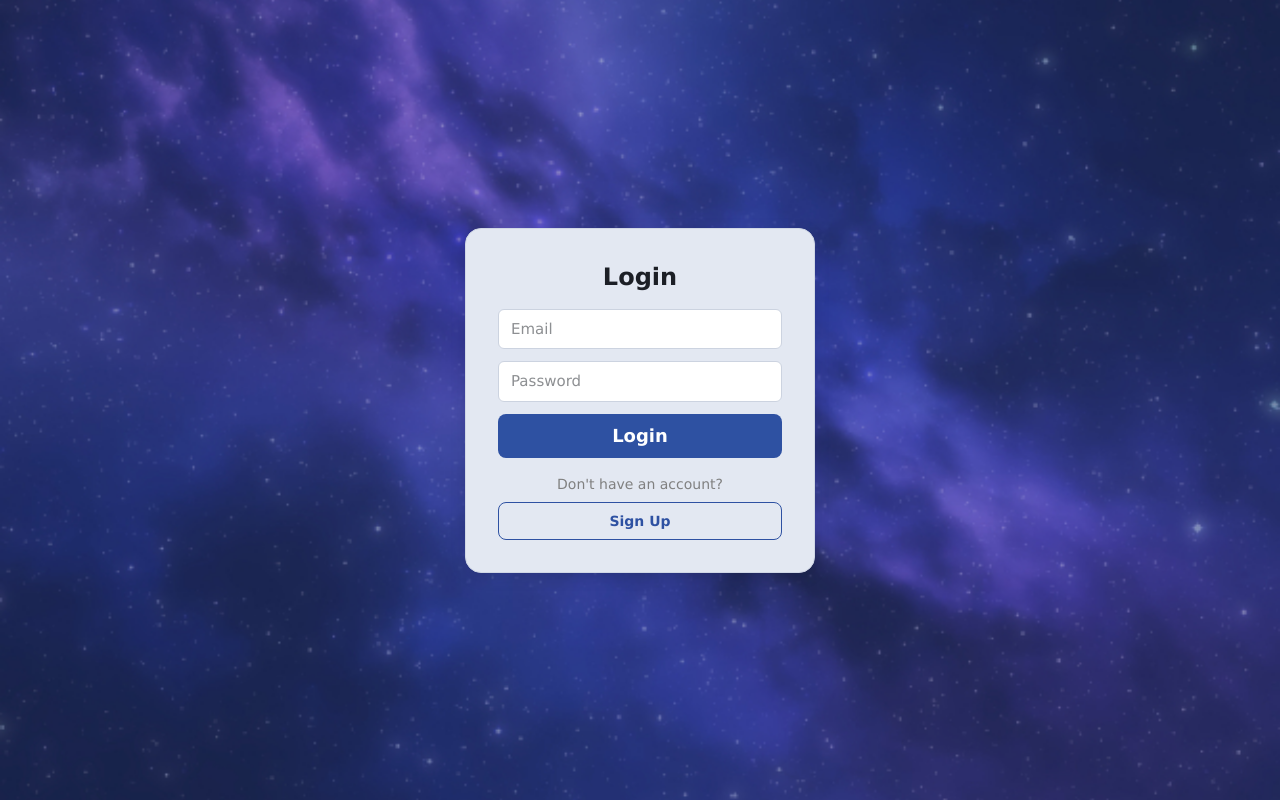
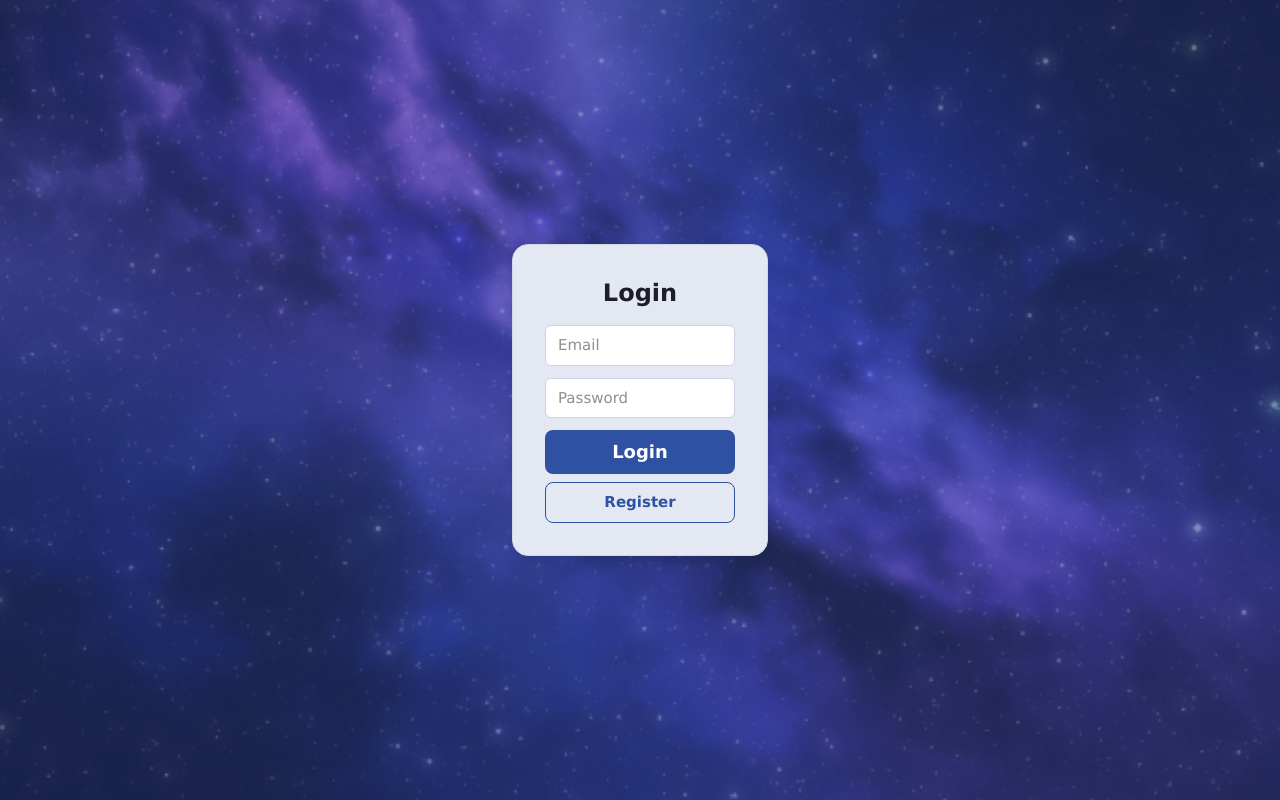
Before and after one commit to avtr-inanca/APLICACION-WEB-SPA-NEXTJS, a Next.js app: page / in a window 1280 px wide. Built offline with nearby package versions, Linux system fonts and the light colour scheme; no server answers.

Commit message:
login page UI cleanup

```diff
--- a/app/page.tsx
+++ b/app/page.tsx
@@ -1,31 +1,30 @@
-'use client';
+"use client";
 import { useState } from 'react';
 import { supabase } from '@/lib/supabaseClient';
 import "./styles/pages/login.css"
 
-export default function HomePage() {
-	const [email, setEmail] = useState('');
-	const [password, setPassword] = useState('');
-	const [isLogin, setIsLogin] = useState(true);
-	const [message, setMessage] = useState('');
+export default function LoginPage() {
+	const [email, setEmail] = useState("");
+	const [password, setPassword] = useState("");
+	const [loginMode, setLoginMode] = useState(true);
+	const [message, setMessage] = useState("");
 
-	async function handleSubmit(e: React.FormEvent) {
-		e.preventDefault();
-		setMessage('');
-
-		if (isLogin) {
-			const { error } = await supabase.auth.signInWithPassword({ email, password });
+	async function handleSubmit(event: React.FormEvent) {
+		event.preventDefault();
+		setMessage("Verifying...");
+		if (loginMode) { // Logging in
+			const {error} = await supabase.auth.signInWithPassword({email, password});
 			if (error) {
 				setMessage(error.message);
 			} else {
 				setMessage('Logged in!');
 			}
-		} else {
-			const { error } = await supabase.auth.signUp({ email, password });
+		} else { // Registering
+			const {error} = await supabase.auth.signUp({email, password});
 			if (error) {
 				setMessage(error.message);
 			} else {
-				setMessage('Check your email to confirm sign up.');
+				setMessage("Check your email to confirm registration");
 			}
 		}
 	}
@@ -34,7 +33,7 @@ export default function HomePage() {
 		<main className="login-background min-h-screen flex flex-col items-center justify-center">
 			<div className="login-form">
 				<h1 className="text-2xl font-semibold mb-4" style={{color: "var(--foreground)"}}>
-					{isLogin ? 'Login' : 'Sign Up'}
+					{loginMode ? "Login" : "Register"}
 				</h1>
 				<form onSubmit={handleSubmit} className="flex flex-col gap-3">
 					<input
@@ -52,16 +51,13 @@ export default function HomePage() {
 						required
 					/>
 					<button type="submit" className="btn-primary text-lg">
-						{isLogin ? "Login" : "Sign Up"}
+						{loginMode ? "Login" : "Register"}
 					</button>
 				</form>
-				<p className="text-muted text-center text-sm mt-4">
-				{isLogin ? "Don't have an account?" : 'Already registered?'}{' '}
-					<button className="btn-secondary mt-2" style={{width: "100%"}} onClick={() => setIsLogin(!isLogin)}>
-						{isLogin ? "Sign Up" : "Login"}
-					</button>
-				</p>
-				{message && <p className="text-error text-center mt-4 text-sm">{message}</p>}
+				<button className="btn-secondary mt-2" style={{width: "100%"}} onClick={() => setLoginMode(!loginMode)}>
+					{loginMode ? "Register" : "Login"}
+				</button>
+				{(message != "") && (<p className="text-error mt-4 text-sm">{message}</p>)}
 			</div>
 		</main>
 	);
--- a/app/styles/pages/login.css
+++ b/app/styles/pages/login.css
@@ -14,6 +14,6 @@
 	border-radius: 1rem;
 	padding: 2rem;
 	width: 100%;
-	max-width: 350px;
+	max-width: 20vw;
 	text-align: center;
 }
```
